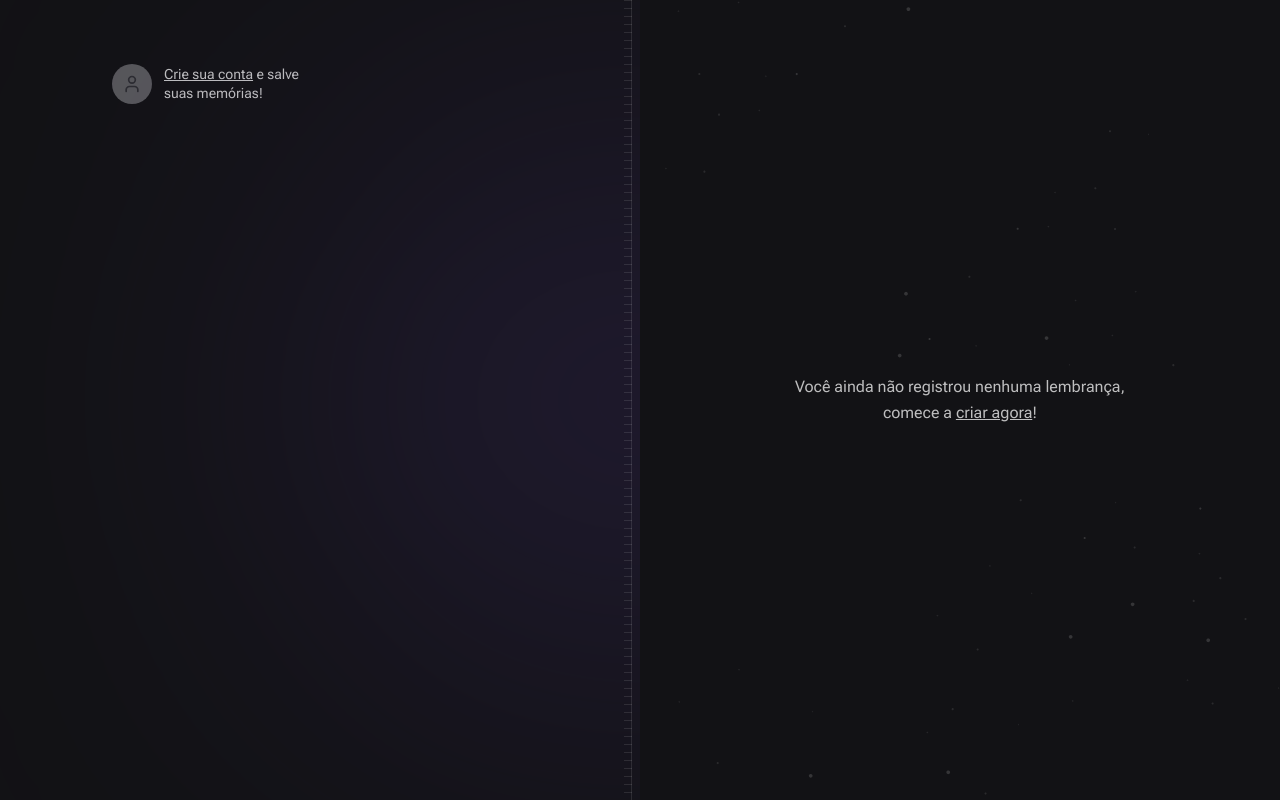
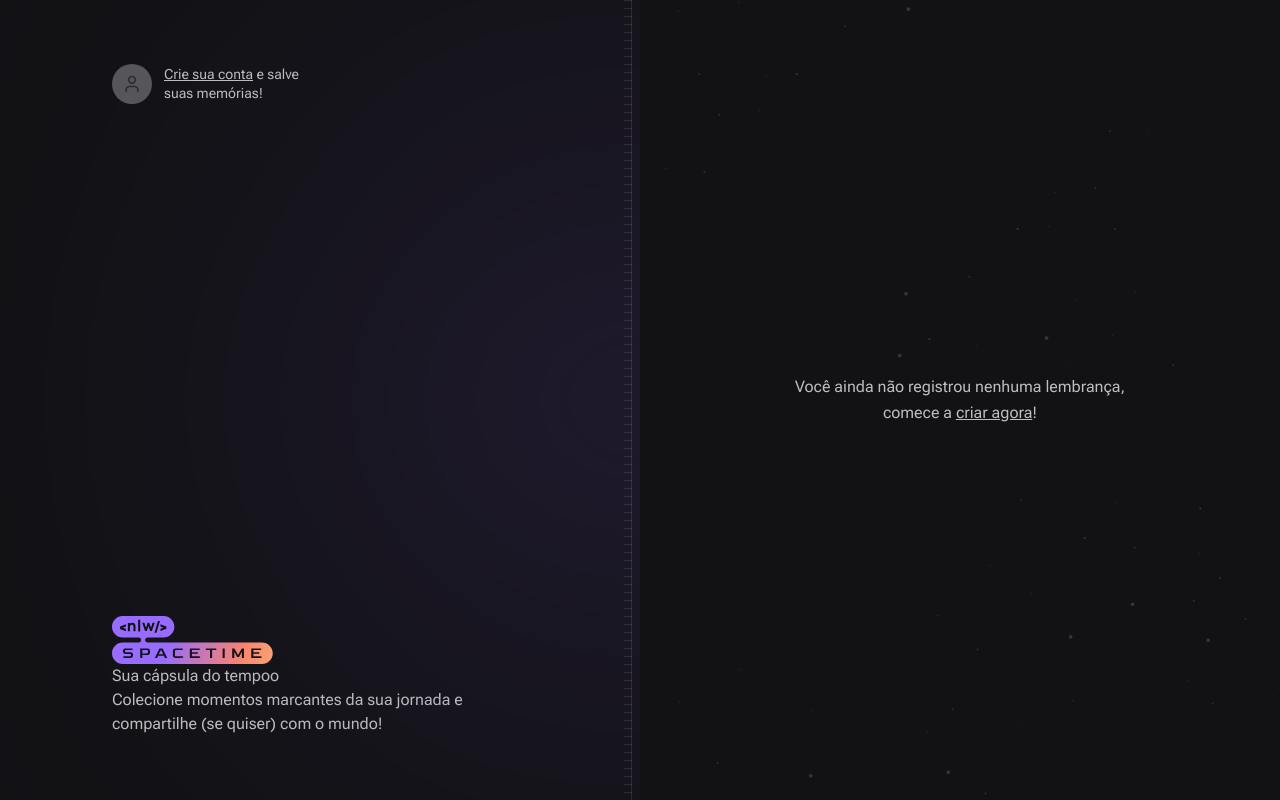
Before and after one commit to eddyzera/web-nlw-timeline, a Next.js app: page / in a window 1280 px wide. Built offline with nearby package versions, Linux system fonts and the light colour scheme; a web font is replaced by a local one.

Commit message:
refactor: set the content on project

```diff
--- a/src/app/page.tsx
+++ b/src/app/page.tsx
@@ -1,4 +1,6 @@
 import { User } from 'lucide-react'
+import Image from 'next/image'
+import nlwLogo from '../assets/nlw-space-time-logo.svg'
 
 export default function Home() {
   return (
@@ -18,7 +20,18 @@ export default function Home() {
             memórias!
           </p>
         </a>
+        <div>
+          <Image src={nlwLogo} alt="NLW Space" />
+          <div>
+            <h1>Sua cápsula do tempoo</h1>
+            <p>
+              Colecione momentos marcantes da sua jornada e compartilhe (se
+              quiser) com o mundo!
+            </p>
+          </div>
+        </div>
       </div>
+
       <div className="flex flex-col bg-[url(../assets/bg-stars.svg)] bg-cover p-16">
         <div className="flex flex-1 items-center justify-center">
           <p className="w-[360px] text-center leading-relaxed">
```
